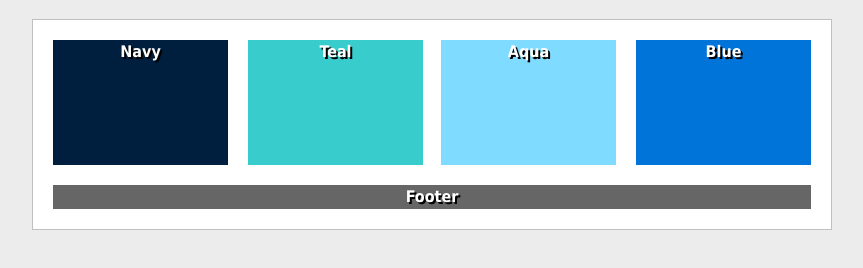
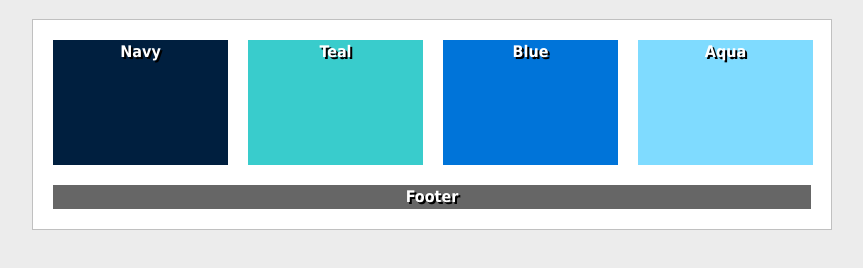
Before and after one commit to EnderBenXIII/ifsc-1310, a plain HTML site: page positioning-lab/float-2.html in a window 1280 px wide. Shown: the part 148-416 px from the top of the page, without its empty margins (208-1071 px from the left). Drawn offline with Linux system fonts and the light colour scheme.

Commit message:
Finished Float & ABsolute Labs, Finished Gravit Icon Tutorial

```diff
--- a/positioning-lab/float-2.html
+++ b/positioning-lab/float-2.html
@@ -50,15 +50,15 @@
       background-color: #0074D9;
       width: 175px;
       height: 125px;
-      float: right;
-      margin: 20px 20px 20px 0;
+      float: left;
+      margin: 20px 0 20px 20px;
     }
     #aqua {
       background-color: #7FDBFF;
       width: 175px;
       height: 125px;
-      float: right;
-      margin: 20px 20px 20px 0;
+      float: left;
+      margin: 20px 0 20px 20px;
     }
     #footer {
       background-color: #666;
```
Also changed, not shown: gravit-icon/index.html (added, +12 -0 lines), index.html (+1 -0 lines), positioning-lab/absolute-1.html (+1 -3 lines), gravit-icon/assets/img/hellostar.png (added).
